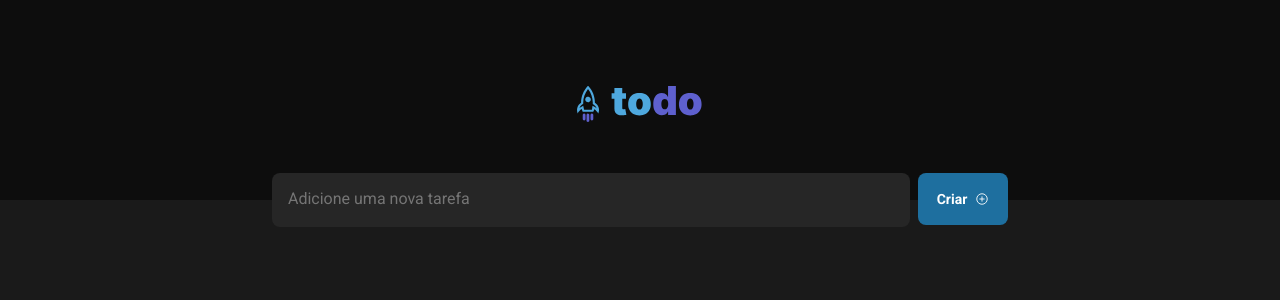
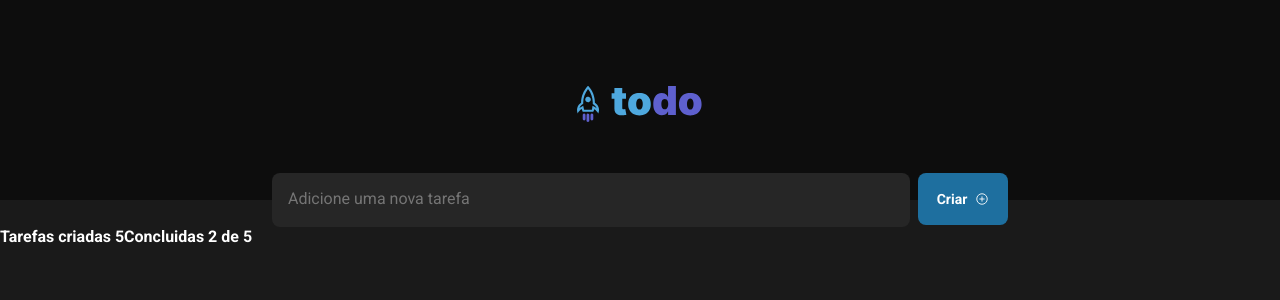
Before and after one commit to raissacmp/ToDo-List, a React (Vite) app: page / in a window 1280 px wide. Shown: the top 300 px of the page. Built offline with nearby package versions, Linux system fonts and the light colour scheme.

Commit message:
feat: render tasks

```diff
--- a/src/App.tsx
+++ b/src/App.tsx
@@ -1,5 +1,6 @@
 import { Header } from "./components/Header";
 import { FormTasks } from "./components/FormTasks";
+import { Tasks } from "./components/Tasks";
 
 // import styles from "./App.module.css";
 
@@ -10,6 +11,7 @@ function App() {
     <>
       <Header />
       <FormTasks />
+      <Tasks />
     </>
   );
 }
```
